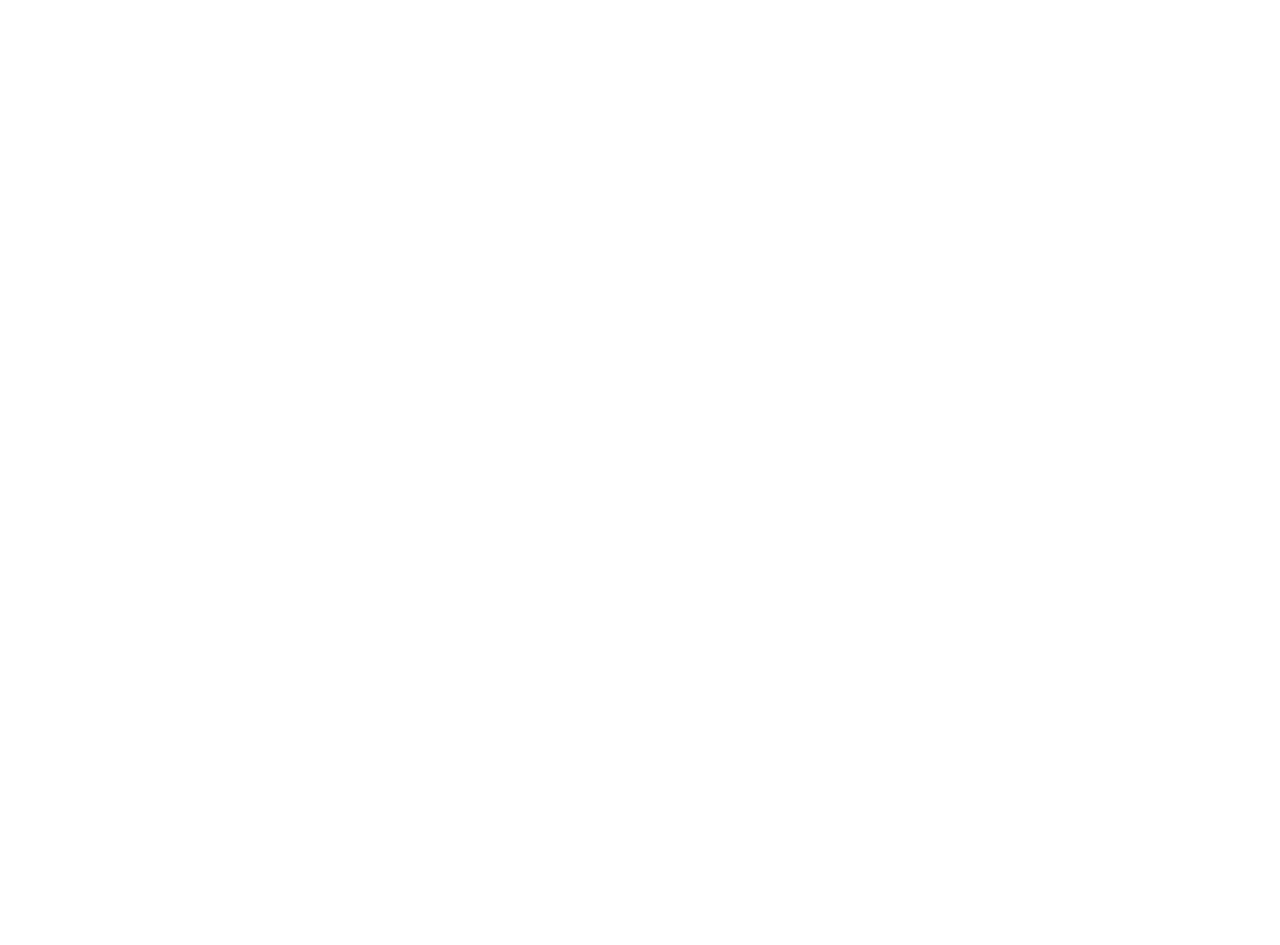
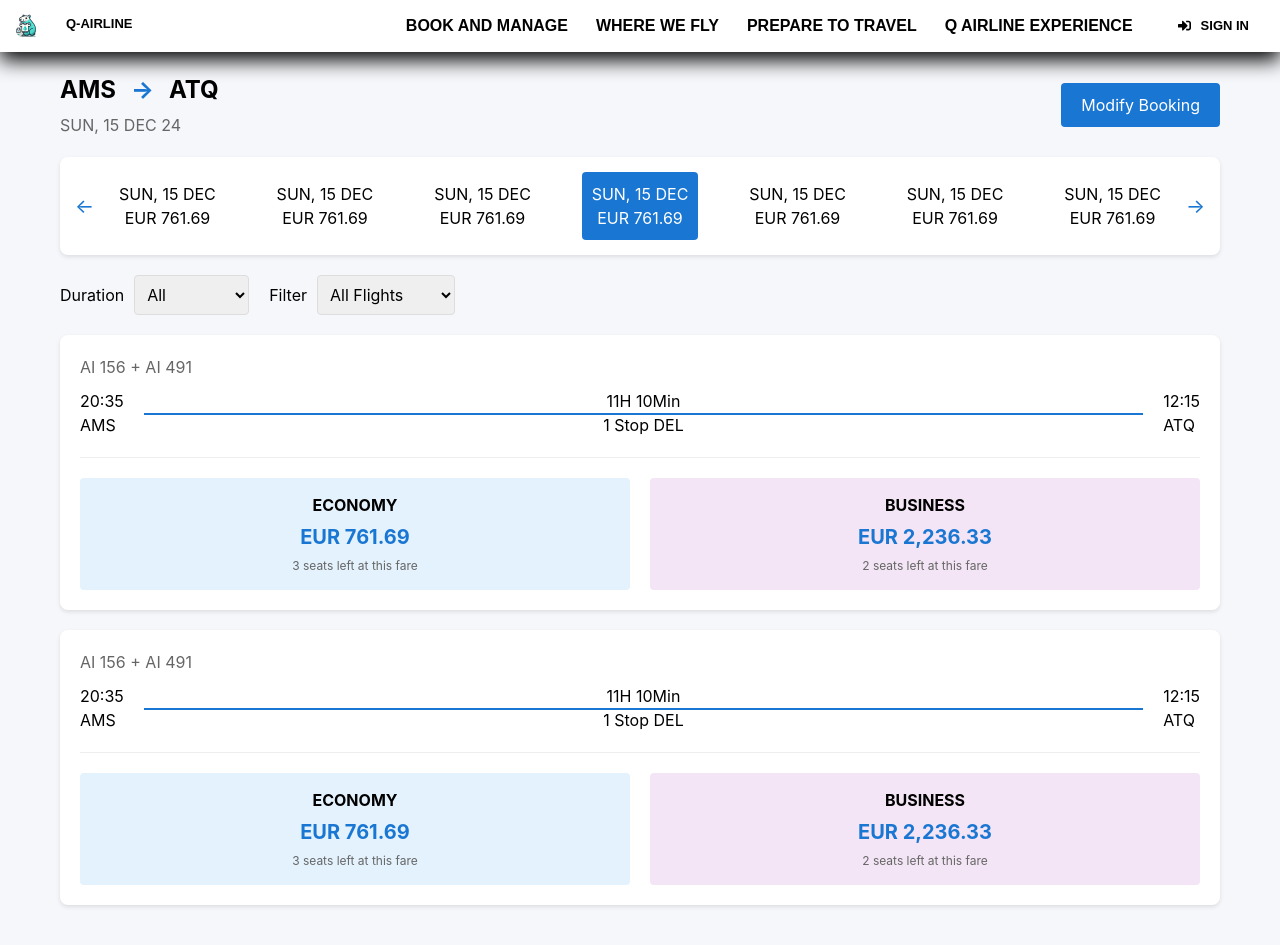
Before and after one commit to TranHauNam/Q-Airline, a React (Create React App) app in the folder client/: page /search in a window 1280 px wide. Before the commit this address had no page. Before the commit the page ends 800 px from the top, so only its background shows below. Built offline with nearby package versions, Linux system fonts and the light colour scheme.

Commit message:
Thông điệp commit của bạn

```diff
--- a/client/package.json
+++ b/client/package.json
@@ -11,7 +11,7 @@
     "axios": "^1.7.7",
     "client": "file:",
     "dotenv": "^16.4.5",
-    "framer-motion": "^11.13.3",
+    "framer-motion": "^11.13.5",
     "js-cookie": "^3.0.5",
     "lucide-react": "^0.468.0",
     "postcss": "^8.4.49",
--- a/client/src/App.js
+++ b/client/src/App.js
@@ -5,7 +5,7 @@
 import { AuthProvider } from './contexts/AuthContext';
 import { ShiftingDropDown } from './components/home-components/ShiftingDropDown';
 import Test from "./pages/Test"
-
+import SearchPage from './pages/SearchPage';
 
 function App() {
   return (
@@ -13,6 +13,7 @@
       <Routes>
         <Route path="" homepage element={<HomePage />} />
         <Route path="/login" element={<Test />} />
+        <Route path="/search" element={<SearchPage />} />
       </Routes>
     </AuthProvider>
 
--- /dev/null
+++ b/client/src/pages/SearchPage.css
@@ -0,0 +1,169 @@
+.search-page {
+  background-color: #f5f7fa;
+  min-height: 100vh;
+}
+
+.flight-results {
+  max-width: 1200px;
+  margin: 0 auto;
+  padding: 20px;
+}
+
+.flight-header {
+  display: flex;
+  justify-content: space-between;
+  align-items: center;
+  margin-bottom: 20px;
+}
+
+.route-info .cities {
+  font-size: 24px;
+  font-weight: bold;
+}
+
+.route-info .arrow {
+  margin: 0 15px;
+  color: #1976d2;
+}
+
+.date-info {
+  color: #666;
+  margin-top: 5px;
+}
+
+.modify-btn {
+  background-color: #1976d2;
+  color: white;
+  padding: 10px 20px;
+  border: none;
+  border-radius: 4px;
+  cursor: pointer;
+}
+
+.date-navigation {
+  display: flex;
+  align-items: center;
+  background: white;
+  padding: 15px;
+  border-radius: 8px;
+  margin-bottom: 20px;
+  box-shadow: 0 2px 4px rgba(0,0,0,0.1);
+}
+
+.date-options {
+  display: flex;
+  flex: 1;
+  justify-content: space-between;
+  margin: 0 15px;
+}
+
+.date-option {
+  text-align: center;
+  padding: 10px;
+  cursor: pointer;
+  border-radius: 4px;
+}
+
+.date-option.selected {
+  background-color: #1976d2;
+  color: white;
+}
+
+.nav-btn {
+  background: none;
+  border: none;
+  font-size: 20px;
+  cursor: pointer;
+  color: #1976d2;
+}
+
+.flight-filters {
+  display: flex;
+  gap: 20px;
+  margin-bottom: 20px;
+}
+
+.filter-group select {
+  padding: 8px;
+  border: 1px solid #ddd;
+  border-radius: 4px;
+  margin-left: 10px;
+}
+
+.flight-card {
+  background: white;
+  border-radius: 8px;
+  padding: 20px;
+  margin-bottom: 20px;
+  box-shadow: 0 2px 4px rgba(0,0,0,0.1);
+}
+
+.flight-info {
+  border-bottom: 1px solid #eee;
+  padding-bottom: 20px;
+  margin-bottom: 20px;
+}
+
+.flight-numbers {
+  color: #666;
+  margin-bottom: 10px;
+}
+
+.flight-times {
+  display: flex;
+  align-items: center;
+  justify-content: space-between;
+}
+
+.duration {
+  text-align: center;
+  position: relative;
+  flex: 1;
+  margin: 0 20px;
+}
+
+.duration .line {
+  height: 2px;
+  background: #1976d2;
+  position: absolute;
+  top: 50%;
+  left: 0;
+  right: 0;
+}
+
+.fare-options {
+  display: flex;
+  gap: 20px;
+}
+
+.fare-type {
+  flex: 1;
+  padding: 15px;
+  border-radius: 4px;
+  text-align: center;
+}
+
+.fare-type.economy {
+  background-color: #e3f2fd;
+}
+
+.fare-type.business {
+  background-color: #f3e5f5;
+}
+
+.fare-type .label {
+  font-weight: bold;
+  margin-bottom: 5px;
+}
+
+.fare-type .price {
+  font-size: 20px;
+  font-weight: bold;
+  color: #1976d2;
+  margin-bottom: 5px;
+}
+
+.fare-type .seats {
+  font-size: 12px;
+  color: #666;
+}
--- /dev/null
+++ b/client/src/pages/SearchPage.jsx
@@ -0,0 +1,116 @@
+import React, { useState } from 'react';
+import Navbar from '../components/home-components/Navbar';
+import './SearchPage.css';
+
+const SearchPage = () => {
+  const [searchParams, setSearchParams] = useState({
+    from: '',
+    to: '',
+    departDate: '',
+    returnDate: '',
+    passengers: 1,
+    class: 'economy'
+  });
+
+  const handleSearch = (e) => {
+    e.preventDefault();
+    console.log('Search params:', searchParams);
+  };
+
+  return (
+    <div className="search-page">
+      <Navbar />
+      <div className="flight-results">
+        <div className="flight-header">
+          <div className="route-info">
+            <div className="cities">
+              <span className="city">AMS</span>
+              <span className="arrow">→</span>
+              <span className="city">ATQ</span>
+            </div>
+            <div className="date-info">
+              SUN, 15 DEC 24
+            </div>
+          </div>
+          <button className="modify-btn">Modify Booking</button>
+        </div>
+
+        <div className="date-navigation">
+          <button className="nav-btn prev">←</button>
+          <div className="date-options">
+            {[...Array(7)].map((_, index) => (
+              <div className={`date-option ${index === 3 ? 'selected' : ''}`} key={index}>
+                <div className="day">SUN, 15 DEC</div>
+                <div className="price">EUR 761.69</div>
+              </div>
+            ))}
+          </div>
+          <button className="nav-btn next">→</button>
+        </div>
+
+        <div className="flight-filters">
+          <div className="filter-group">
+            <label>Duration</label>
+            <select>
+              <option>All</option>
+              <option>Under 15h</option>
+              <option>15h - 20h</option>
+              <option>Over 20h</option>
+            </select>
+          </div>
+          <div className="filter-group">
+            <label>Filter</label>
+            <select>
+              <option>All Flights</option>
+              <option>Direct Flights</option>
+              <option>1 Stop</option>
+            </select>
+          </div>
+        </div>
+
+        <div className="flight-list">
+          {[1, 2].map((flight) => (
+            <div className="flight-card" key={flight}>
+              <div className="flight-info">
+                <div className="airline-details">
+                  <div className="flight-numbers">AI 156 + AI 491</div>
+                  <div className="flight-times">
+                    <div className="departure">
+                      <div className="time">20:35</div>
+                      <div className="city">AMS</div>
+                    </div>
+                    <div className="duration">
+                      <div className="line"></div>
+                      <div className="time">11H 10Min</div>
+                      <div className="stops">1 Stop DEL</div>
+                    </div>
+                    <div className="arrival">
+                      <div className="time">12:15</div>
+                      <div className="city">ATQ</div>
+                    </div>
+                  </div>
+                </div>
+              </div>
+              <div className="price-section">
+                <div className="fare-options">
+                  <div className="fare-type economy">
+                    <div className="label">ECONOMY</div>
+                    <div className="price">EUR 761.69</div>
+                    <div className="seats">3 seats left at this fare</div>
+                  </div>
+                  <div className="fare-type business">
+                    <div className="label">BUSINESS</div>
+                    <div className="price">EUR 2,236.33</div>
+                    <div className="seats">2 seats left at this fare</div>
+                  </div>
+                </div>
+              </div>
+            </div>
+          ))}
+        </div>
+      </div>
+    </div>
+  );
+};
+
+export default SearchPage;
```
Also changed, not shown: 1 other file (tests, documents, lock files or other folders).
